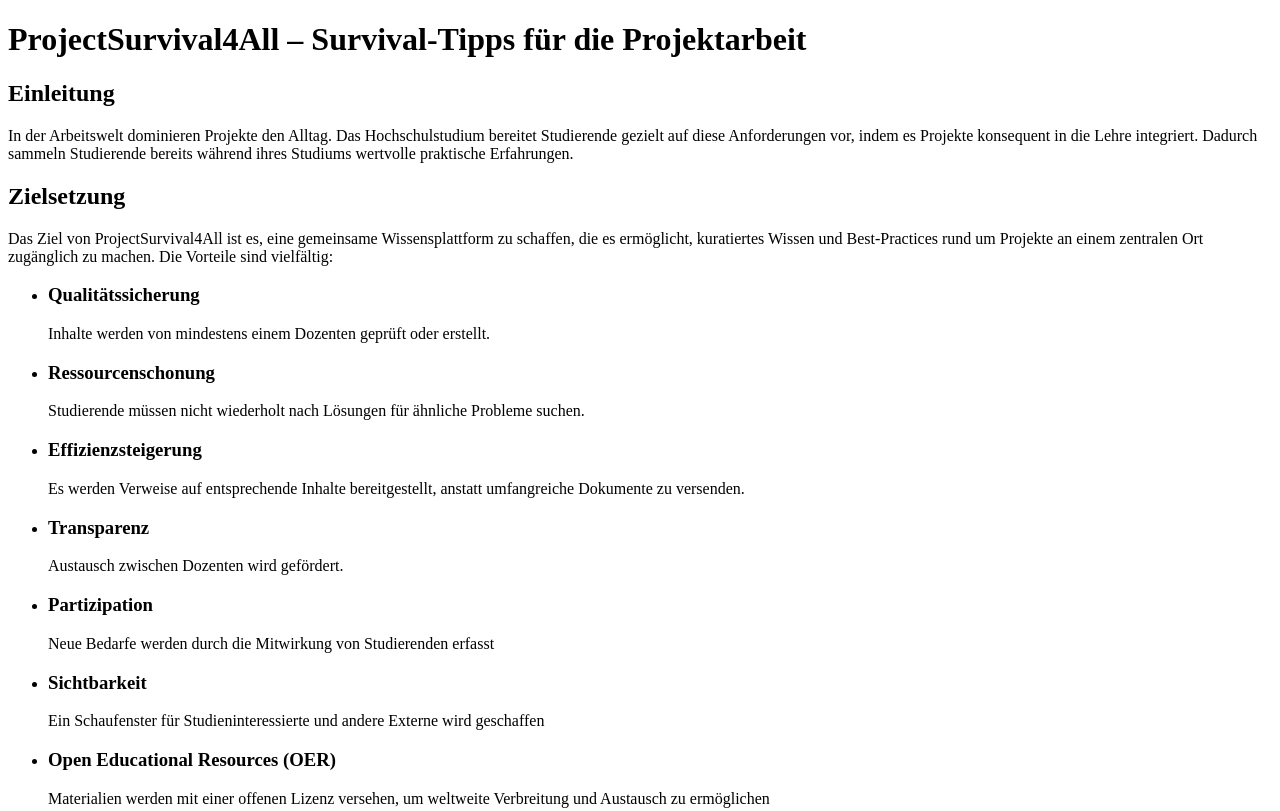
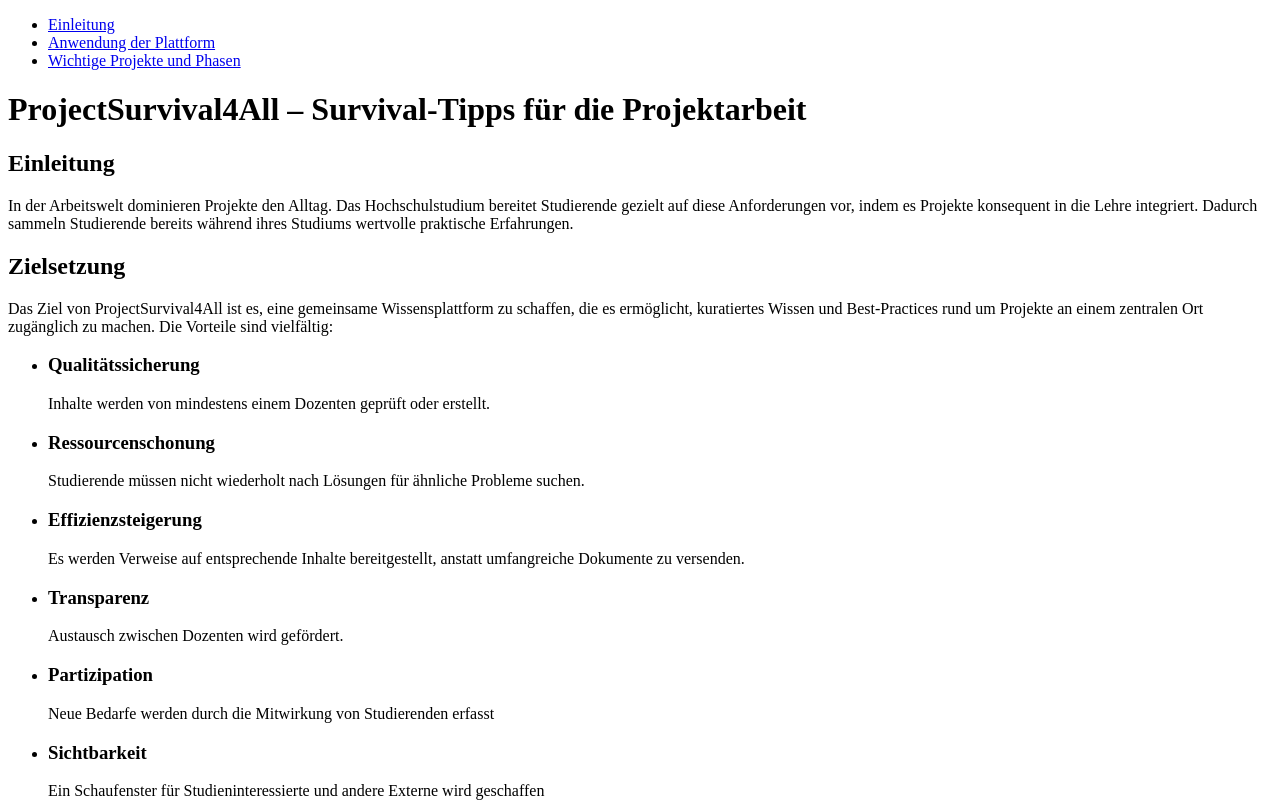
Before and after one commit to mi-classroom/fd-html-und-css-vschaefer, a plain HTML site: page pages/about/about-the-project.html in a window 1280 px wide. Shown: the top 811 px of the page. Drawn offline with Linux system fonts and the light colour scheme.

Commit message:
feat: adds onepage navigation to the page "about the project"

```diff
--- a/pages/about/about-the-project.html
+++ b/pages/about/about-the-project.html
@@ -1,19 +1,39 @@
 <!DOCTYPE html>
 <html lang="de">
+
 <head>
   <meta charset="UTF-8">
   <meta name="viewport" content="width=device-width, initial-scale=1.0">
   <title>Document</title>
 </head>
+
 <body>
+  <nav>
+    <ul>
+      <li>
+        <a href="einleitung">Einleitung</a>
+      </li>
+      <li>
+        <a href="anwendung-der-plattform">Anwendung der Plattform</a>
+      </li>
+      <li>
+        <a href="wichtige-projekte-und-phansen">Wichtige Projekte und Phasen
+        </a>
+      </li>
+    </ul>
+  </nav>
   <main>
     <h1>ProjectSurvival4All – Survival-Tipps für die Projektarbeit</h1>
-    <section>
+    <section id="einleitung">
       <h2>Einleitung</h2>
-      <p>In der Arbeitswelt dominieren Projekte den Alltag. Das Hochschulstudium bereitet Studierende gezielt auf diese Anforderungen vor, indem es Projekte konsequent in die Lehre integriert. Dadurch sammeln Studierende bereits während ihres Studiums wertvolle praktische Erfahrungen.</p>
+      <p>In der Arbeitswelt dominieren Projekte den Alltag. Das Hochschulstudium bereitet Studierende gezielt auf diese
+        Anforderungen vor, indem es Projekte konsequent in die Lehre integriert. Dadurch sammeln Studierende bereits
+        während ihres Studiums wertvolle praktische Erfahrungen.</p>
 
       <h2>Zielsetzung</h2>
-      <p>Das Ziel von ProjectSurvival4All ist es, eine gemeinsame Wissensplattform zu schaffen, die es ermöglicht, kuratiertes Wissen und Best-Practices rund um Projekte an einem zentralen Ort zugänglich zu machen. Die Vorteile sind vielfältig:</p>
+      <p>Das Ziel von ProjectSurvival4All ist es, eine gemeinsame Wissensplattform zu schaffen, die es ermöglicht,
+        kuratiertes Wissen und Best-Practices rund um Projekte an einem zentralen Ort zugänglich zu machen. Die Vorteile
+        sind vielfältig:</p>
       <ul>
         <li>
           <h3>Qualitätssicherung</h3>
@@ -25,7 +45,8 @@
         </li>
         <li>
           <h3>Effizienzsteigerung</h3>
-          <p>Es werden Verweise auf entsprechende Inhalte bereitgestellt, anstatt umfangreiche Dokumente zu versenden.</p>
+          <p>Es werden Verweise auf entsprechende Inhalte bereitgestellt, anstatt umfangreiche Dokumente zu versenden.
+          </p>
         </li>
         <li>
           <h3>Transparenz</h3>
@@ -41,22 +62,30 @@
         </li>
         <li>
           <h3>Open Educational Resources (OER)</h3>
-          <p>Materialien werden mit einer offenen Lizenz versehen, um weltweite Verbreitung und Austausch zu ermöglichen</p>
+          <p>Materialien werden mit einer offenen Lizenz versehen, um weltweite Verbreitung und Austausch zu ermöglichen
+          </p>
         </li>
       </ul>
     </section>
 
-    <section>
+    <section id="anwendung-der-plattform">
       <h2>Anwendung der Plattform</h2>
 
-      <p>Die Wissensplattform ProjectSurvival4All bietet umfangreiche Unterstützung für die Bewältigung von Herausforderungen in Projekten. Sie hilft Studierenden, schnell die benötigten Informationen und Ressourcen zu finden, um ihre Projekte erfolgreich zu leiten und zu vollenden. Durch das Angebot modular aufgebauter Inhalte können Studierende gezielt die für sie relevanten Themenbereiche erkunden und vertiefen.</p>
+      <p>Die Wissensplattform ProjectSurvival4All bietet umfangreiche Unterstützung für die Bewältigung von
+        Herausforderungen in Projekten. Sie hilft Studierenden, schnell die benötigten Informationen und Ressourcen zu
+        finden, um ihre Projekte erfolgreich zu leiten und zu vollenden. Durch das Angebot modular aufgebauter Inhalte
+        können Studierende gezielt die für sie relevanten Themenbereiche erkunden und vertiefen.</p>
 
-      <p>Die Plattform integriert verschiedene Medienformate wie Videos, interaktive Tutorials und PDF-Handbücher, um unterschiedliche Lernstile zu unterstützen. Dies macht die Informationen nicht nur zugänglicher, sondern auch ansprechender für eine breite Nutzerbasis. Darüber hinaus wird durch regelmäßige Updates sichergestellt, dass alle Inhalte aktuell bleiben und neue Erkenntnisse schnell integriert werden können.</p>
+      <p>Die Plattform integriert verschiedene Medienformate wie Videos, interaktive Tutorials und PDF-Handbücher, um
+        unterschiedliche Lernstile zu unterstützen. Dies macht die Informationen nicht nur zugänglicher, sondern auch
+        ansprechender für eine breite Nutzerbasis. Darüber hinaus wird durch regelmäßige Updates sichergestellt, dass
+        alle Inhalte aktuell bleiben und neue Erkenntnisse schnell integriert werden können.</p>
     </section>
 
-    <section>
+    <section id="wichtige-projekte-und-phansen">
       <h2>Wichtige Projekte und Phasen</h2>
-      <p>Die folgende Tabelle bietet einen Überblick über wichtige Projekte, die auf der Wissensplattform behandelt werden, und zeigt, wie diese den verschiedenen Phasen des Projektmanagements zugeordnet sind:</p>
+      <p>Die folgende Tabelle bietet einen Überblick über wichtige Projekte, die auf der Wissensplattform behandelt
+        werden, und zeigt, wie diese den verschiedenen Phasen des Projektmanagements zugeordnet sind:</p>
       <table>
         <thead>
           <tr>
@@ -68,32 +97,38 @@
         <tbody>
           <tr>
             <td>Welche Finanzierungsoptionen stehen einem Startup zur Verfügung?</td>
-            <td>Eine Übersicht über verschiedene Finanzierungsquellen für Startups, einschließlich Eigenkapital, Fremdkapital, Crowdfunding, Venture Capital und staatliche Förderprogramme.</td>
+            <td>Eine Übersicht über verschiedene Finanzierungsquellen für Startups, einschließlich Eigenkapital,
+              Fremdkapital, Crowdfunding, Venture Capital und staatliche Förderprogramme.</td>
             <td>Projektstart</td>
           </tr>
           <tr>
             <td>Wie validiere ich meine Geschäftsidee, bevor ich ein Startup gründe?</td>
-            <td>Methoden und Ansätze zur Bewertung und Validierung einer Geschäftsidee, um deren Marktchancen, Kundenbedürfnisse und Rentabilität zu prüfen, bevor man ein Startup gründet.</td>
+            <td>Methoden und Ansätze zur Bewertung und Validierung einer Geschäftsidee, um deren Marktchancen,
+              Kundenbedürfnisse und Rentabilität zu prüfen, bevor man ein Startup gründet.</td>
             <td>Projektstart</td>
           </tr>
           <tr>
             <td>Wie bewältige ich Stress?</td>
-            <td>Strategien und Techniken zur Bewältigung von Stress, einschließlich Zeitmanagement, Entspannungsübungen, Priorisierung von Aufgaben und Kommunikationstechniken.</td>
+            <td>Strategien und Techniken zur Bewältigung von Stress, einschließlich Zeitmanagement, Entspannungsübungen,
+              Priorisierung von Aufgaben und Kommunikationstechniken.</td>
             <td>Projektstart, Projektabschluss, Projektplanung</td>
           </tr>
           <tr>
             <td>Wie arbeite ich im Team?</td>
-            <td>Tipps und Best Practices für eine effektive Zusammenarbeit in einem Team, einschließlich klarer Rollenverteilung, offener Kommunikation und konstruktivem Feedback.</td>
+            <td>Tipps und Best Practices für eine effektive Zusammenarbeit in einem Team, einschließlich klarer
+              Rollenverteilung, offener Kommunikation und konstruktivem Feedback.</td>
             <td>Projektstart, "Projektabschluss"</td>
           </tr>
           <tr>
             <td>Wie halte ich einen Pitch?</td>
-            <td>Tipps und Best Practices zur Vorbereitung und Durchführung eines überzeugenden Pitches, einschließlich der Strukturierung des Inhalts, Präsentationstechniken und der Beantwortung von Fragen.</td>
+            <td>Tipps und Best Practices zur Vorbereitung und Durchführung eines überzeugenden Pitches, einschließlich
+              der Strukturierung des Inhalts, Präsentationstechniken und der Beantwortung von Fragen.</td>
             <td>Projektidee, Projektstart, Projektabschluss</td>
           </tr>
           <tr>
             <td>Wie erstelle ich eine Agenda?</td>
-            <td>Schritte und Richtlinien zur Erstellung einer effektiven Agenda für Meetings oder Veranstaltungen, einschließlich der Festlegung von Zielen, Priorisierung von Themen und Zeitplanung.</td>
+            <td>Schritte und Richtlinien zur Erstellung einer effektiven Agenda für Meetings oder Veranstaltungen,
+              einschließlich der Festlegung von Zielen, Priorisierung von Themen und Zeitplanung.</td>
             <td>immer</td>
           </tr>
         </tbody>
@@ -101,4 +136,5 @@
     </section>
   </main>
 </body>
+
 </html>
```
